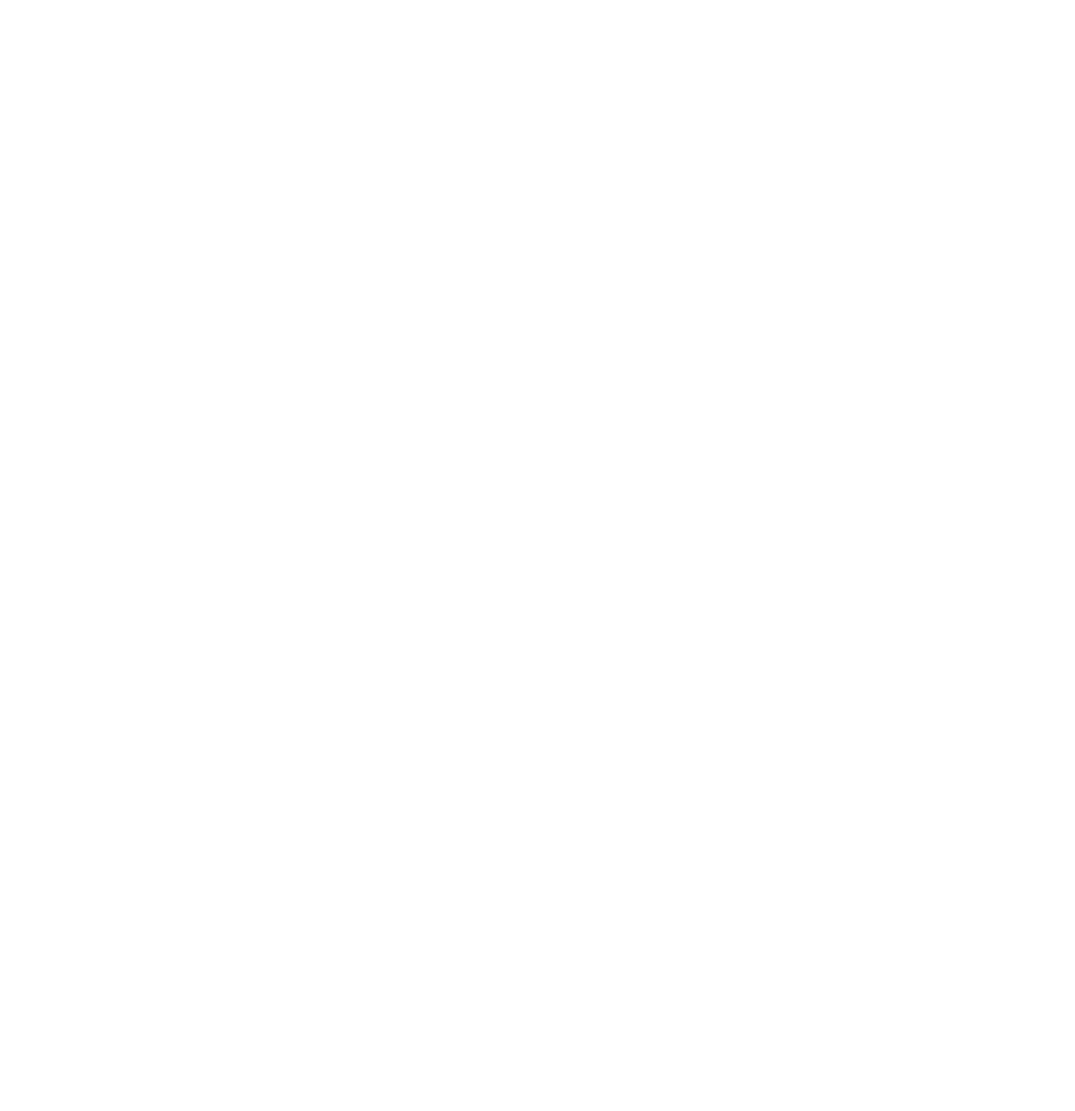
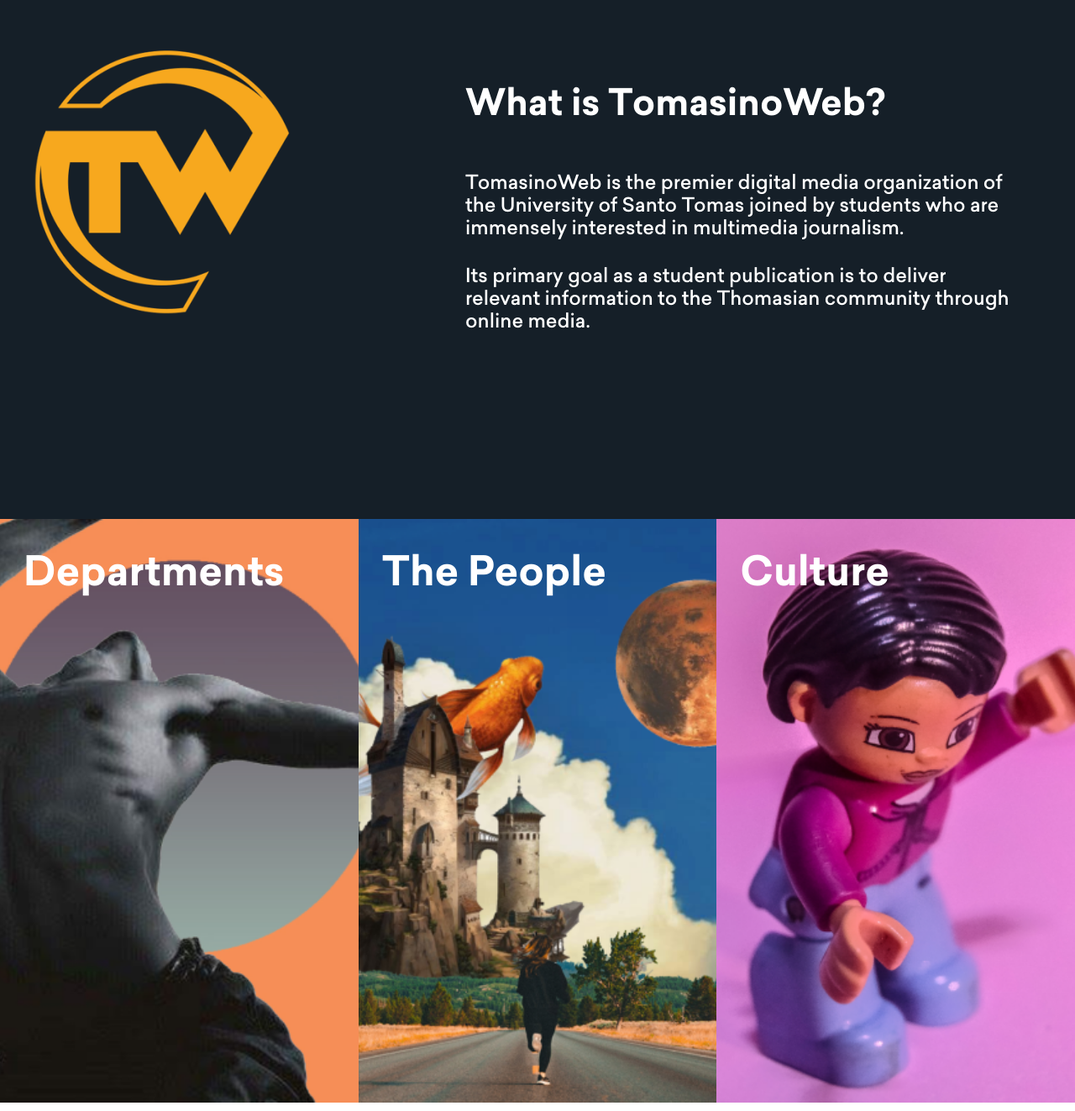
Before and after one commit to TomasinoWeb/tomasinoWebR101, a Next.js app: page /about in a window 1280 px wide. Shown: the part 387-1710 px from the top of the page at 84% size. Before the commit the page ends 800 px from the top, so only its background shows below. Built offline with nearby package versions, Linux system fonts and the light colour scheme.

Commit message:
added about page

```diff
--- a/pages/about.js
+++ b/pages/about.js
@@ -1,10 +1,53 @@
 import styles from "../styles/About.module.css"
 import Head from "next/head"
+import Link from "next/link"
 
 const About = () => {
     return (
         <>
+            <div className={styles["container"]}>
+                <div className={styles["hero-container"]}>
+                    <div id={styles["logo-container"]}>
+                        <img src='/static/logo.png' alt='TomasinoWeb logo' />
+                    </div>
+                    <div id={styles["statement-container"]}>
+                        <h1 className={styles["main-heading"]}>
+                            What is TomasinoWeb?
+                        </h1>
+                        <p className={styles["bot-statement"]}>
+                            TomasinoWeb is the premier digital media
+                            organization of the University of Santo Tomas joined by students who are immensely interested in multimedia journalism.
+                        </p>
 
+                        <p className={styles["bot-statement"]}>
+                            Its primary goal as a student publication is to deliver relevant information to the Thomasian community through online media.
+                        </p>
+                    </div>
+                </div>
+                <div className={styles["redirect-container"]}>
+                    <Link href='/departments'>
+                        <div id={styles["departments"]}>
+                            <h1 className={styles["sub-heading"]}>
+                                Departments
+                            </h1>
+                        </div>
+                    </Link>
+
+                    <Link href='/people'>
+                        <div id={styles["people"]}>
+                            <h1 className={styles["sub-heading"]}>
+                                The People
+                            </h1>
+                        </div>
+                    </Link>
+
+                    <Link href='/culture'>
+                        <div id={styles["culture"]}>
+                            <h1 className={styles["sub-heading"]}>Culture</h1>
+                        </div>
+                    </Link>
+                </div>
+            </div>
         </>
     )
 }
--- a/styles/About.module.css
+++ b/styles/About.module.css
@@ -1,135 +1,172 @@
-@media only screen and (max-width: 410px) {
-  .TW-img {
-    margin-bottom: 10px;
+.container {
+  background-color: var(--primary);
+  padding-top: 100px;
+  display: flex;
+  justify-content: center;
+  align-items: center;
+  flex-direction: column;
+}
+.hero-container {
+  display: flex;
+  justify-content: space-around;
+  align-items: center;
+  width: 100%;
+  min-height:100vh ;
+}
+#logo-container {
+  width: 30%;
+  display: grid;
+  place-items: center;
+}
+
+.main-heading {
+  font-size: 43px;
+  color: white;
+  font-weight: bold;
+  margin-bottom: 20px;
+  padding-left: 110px;
+  padding-top: 50px;
+}
+
+.container p {
+  font-size: 23px;
+  line-height: 27px;
+  color: white;
+  padding-left: 110px;
+  font-weight: 500;
+
+}
+
+
+#statement-container {
+  width: 70%;
+  display: flex;
+  justify-content: center;
+  align-items: flex-start;
+  gap: 30px;
+  flex-direction: column;
+  padding-bottom: 150px;
+  padding: 60px;
+}
+
+.sub-heading {
+  font-size: 48px;
+  color: white;
+  font-weight: bold;
+  text-decoration: none;
+  padding-bottom: 150px;
+}
+
+.redirect-container {
+  display: flex;
+  justify-content: center;
+  align-items: center;
+  width: 100%;
+}
+
+#departments {
+  background-image: url("../public/static/img1.png");
+  background-repeat: no-repeat;
+  background-size: cover;
+  background-position: center;
+  min-height: calc(100vh - 105px);
+  padding: 28px 0px 0px 28px;
+  width: calc(100vw / 3);
+  cursor: pointer;
+}
+
+#people {
+  background-image: url("../public/static/img2.png");
+  background-repeat: no-repeat;
+  background-size: cover;
+  background-position: center;
+  min-height: calc(100vh - 105px);
+  padding: 28px 0px 0px 28px;
+  width: calc(100vw / 3);
+  cursor: pointer;
+}
+
+#culture {
+  background-image: url("../public/static/img3.png");
+  background-repeat: no-repeat;
+  background-size: cover;
+  background-position: center;
+  min-height: calc(100vh - 105px);
+  padding: 28px 0px 0px 28px;
+  width: calc(100vw / 3);
+  cursor: pointer;
+  transition: 0.2s;
+}
+
+@media only screen and (max-width: 1024px) {
+  .hero-container {
+    flex-direction: column;
+    justify-content: center;
+    min-height: 100vh;
   }
 
-  .main-header {
-    font-size: 35px !important;
+  #logo-container {
+    width: 100%;
+
   }
 
-  .About p {
-    font-size: 18px !important;
+  #statement-container {
+    width: 100%;
   }
 
-  .stmnt {
-    padding-right: 10px;
+  .main-heading {
+    font-size: 40px;
+    padding-left: 50px;
+    padding-top: 30px;
   }
 
-  .sub-header {
-    font-size: 40px !important;
+  .sub-heading {
+    font-size: 80px;
+  }
+
+  .container p {
+    font-size: 23px;
+    padding-left: 50px;
+  }
+
+  .redirect-container {
+    flex-direction: column;
+  }
+
+  #departments {
+    width: 100%;
+    height: 100vh;
+  }
+
+  #people {
+    width: 100%;
+    height: 100vh;
+  }
+
+  #culture {
+    width: 100%;
+    height: 100vh;
   }
 }
 
-@media only screen and (max-width: 550px) {
-  .TW-img {
-    margin: 0 80px 10px 0;
+@media only screen and (max-width: 768px) {
+
+  .sub-heading {
+    font-size: 60px;
   }
 
-  .main-header {
-    font-size: 40px !important;
+  .main-heading {
+    font-size: 32px;
   }
 
-  .About p {
-    font-size: 20px !important;
+  #logo-container img {
+    width: 30%;
   }
 
-  .stmnt {
-    padding-right: 10px;
-  }
+}
 
-  .sub-header {
-    font-size: 40px !important;
+@media only screen and (max-width: 425px) {
+  .sub-heading {
+    font-size: 40px;
   }
 }
-
-.About {
-  background-color: #151f28;
-}
-
-/* navbar styles */
-.About h4 {
-  text-align: center;
-  color: #fff;
-  font-family: 'Sailec';
-  margin-bottom: 80px;
-  margin-top: 25px;
-}
-
-/* main div styles */
-
-/* top div styles */
-
-.top-container {
-  margin-bottom: 100px;
-}
-
-.TW-img {
-  width: 55%;
-  height: auto;
-  float: right;
-  margin-right: 80px;
-}
-
-.copy {
-  padding: 30px 0 0 35px;
-}
-
-.main-header {
-  font-size: 45px;
-  color: #fff;
-  font-family: 'Sailec';
-  font-weight: 500;
-  margin-bottom: 10px;
-}
-
-.About p {
-  font-size: 23px;
-  line-height: 27px;
-  color: #fff;
-  font-family: 'Sailec';
-  font-weight: 500;
-}
-
-/* bot div styles */
-
-.sub-header {
-  font-size: 45px;
-  color: #fff;
-  font-family: 'Sailec';
-  font-weight: bold;
-}
-
-.About a {
-  width: 100%;
-  height: 100%;
-  display: block;
-  text-decoration: none;
-}
-
-.About a:hover {
-  color: #fff;
-}
-
-.departments {
-  background-image: url("../public/static/img1.png");
-  background-repeat: no-repeat;
-  background-size: cover;
-  height: 466px;
-  padding: 28px 0 0 28px;
-}
-
-.people {
-  background-image: url("../public/static/img2.png");
-  background-repeat: no-repeat;
-  background-size: cover;
-  height: 466px;
-  padding: 28px 0 0 28px;
-}
-
-.culture {
-  background-image: url("../public/static/img3.png");
-  background-repeat: no-repeat;
-  background-size: cover;
-  height: 466px;
-  padding: 28px 0 0 28px;
-}
--- a/styles/Home.module.css
+++ b/styles/Home.module.css
@@ -81,9 +81,9 @@
         align-items: center;
         justify-content: center;
         margin-top: 20px;
-        transition: 1.2s;
+        transition: 0.2s;
     }
     .button-deco:hover {
         transform: scale(1.2);
-        transition: 1.2s;
+        transition: 0.2s;
     }
```
